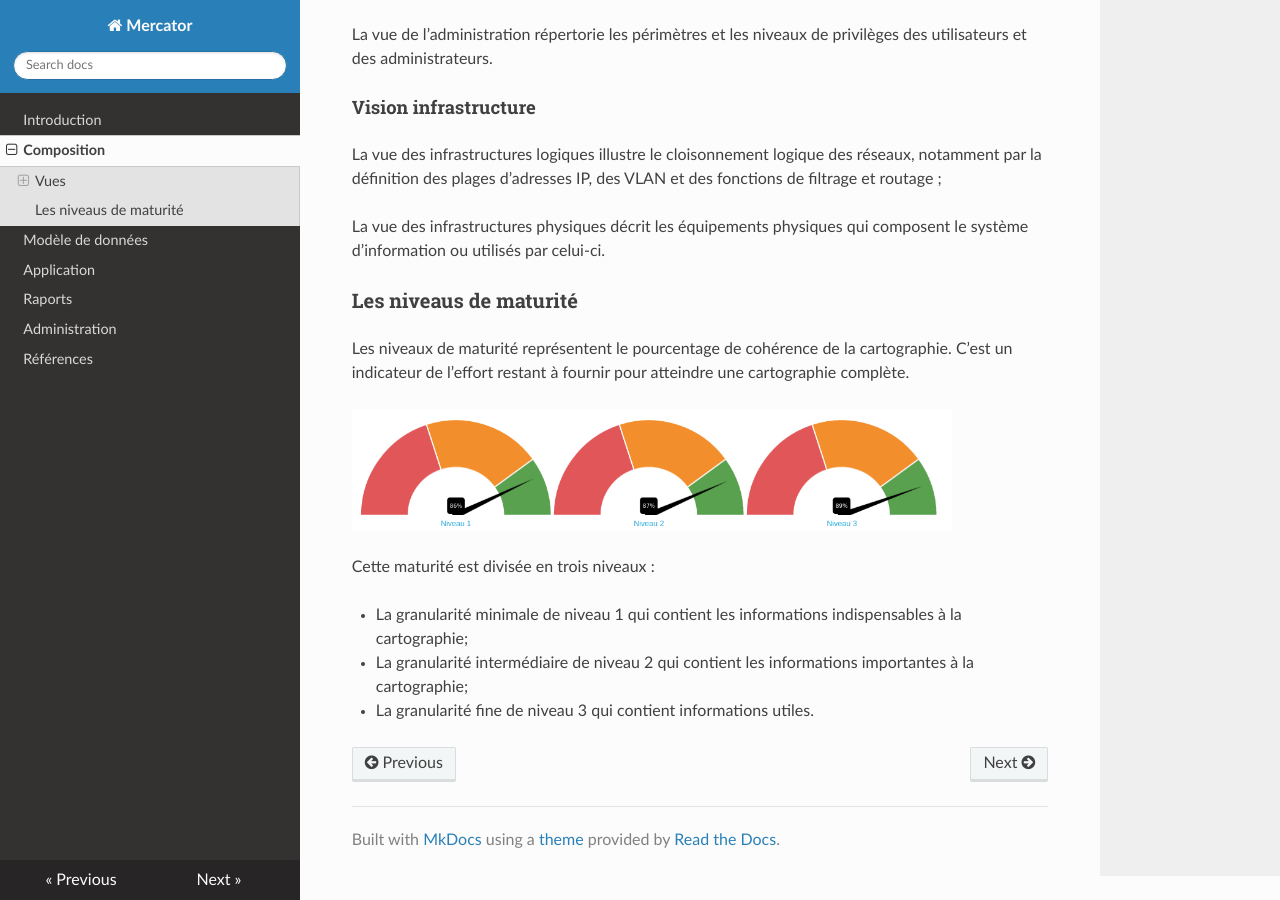
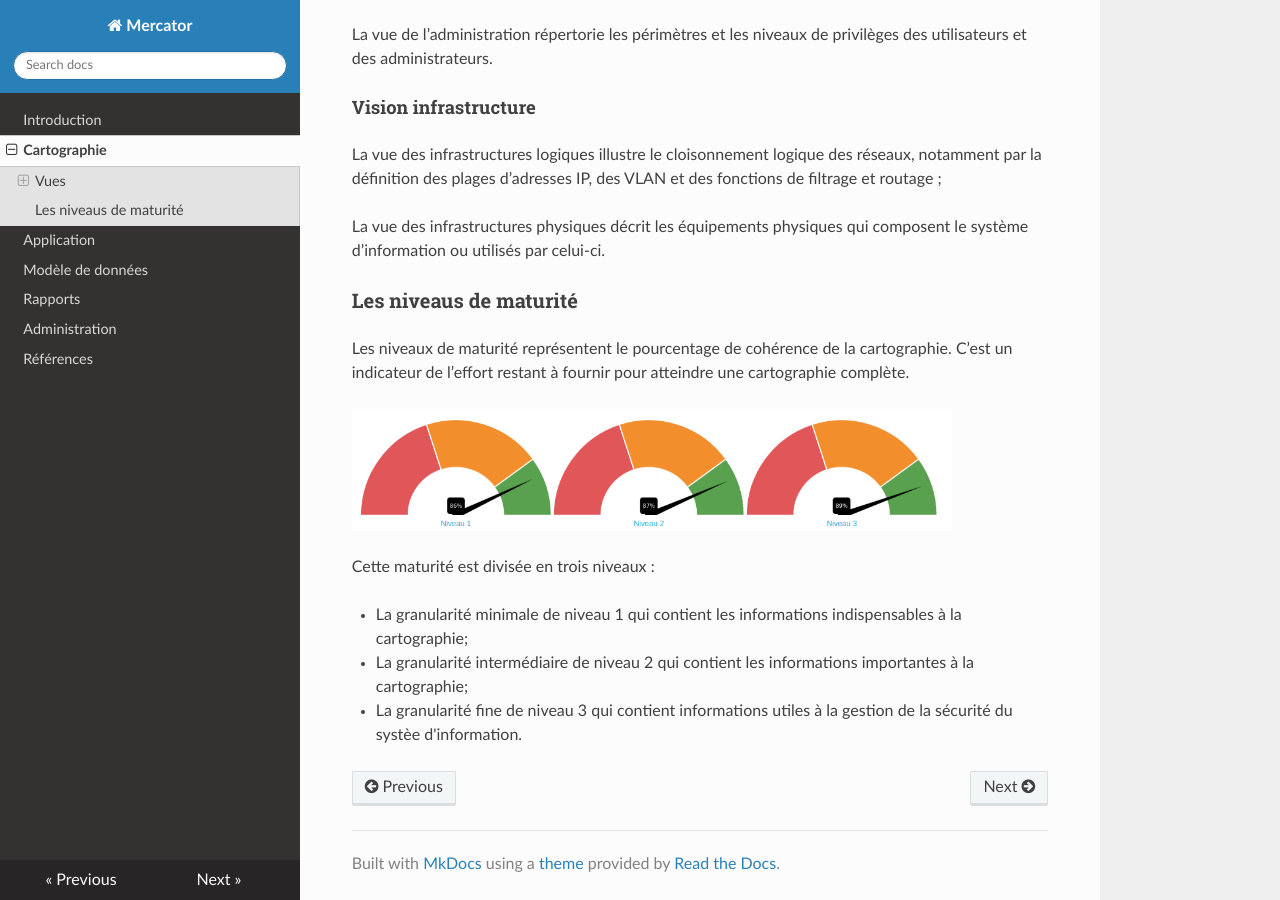
Before and after one commit to dbarzin/mercator, an MkDocs documentation site: the page built from docs/cartography.md, in a window 1280 px wide and 900 px high, scrolled down 662 px. Built offline with MkDocs 1.6.1, drawn with Linux system fonts in a browser that asks for light colours; nearby versions of some CDN libraries; some of the changed text lies outside the part shown.

Commit message:
update doc

```diff
--- a/docs/composition.md
+++ b/docs/cartography.md
@@ -35,4 +35,4 @@ Cette maturité est divisée en trois niveaux :
 
 * La granularité minimale de niveau 1 qui contient les informations indispensables à la cartographie;
 * La granularité intermédiaire de niveau 2 qui contient les informations importantes à la cartographie;
-* La granularité fine de niveau 3 qui contient informations utiles.
+* La granularité fine de niveau 3 qui contient informations utiles à la gestion de la sécurité du systèe d'information.
--- a/mkdocs.yml
+++ b/mkdocs.yml
@@ -2,10 +2,10 @@ site_name: Mercator
 site_url: https://dbarzin.githubs.io/mercator/
 nav:
     - Introduction: index.md
-    - Composition: composition.md
+    - Cartographie: cartography.md
+    - Application: application.md
     - Modèle de données: model.md
-    - Application: application.md
-    - Raports: reports.md
+    - Rapports: reports.md
     - Administration: admin.md
     - Références: references.md
 
```
Also changed, not shown: site/index.html, 1 other file.
